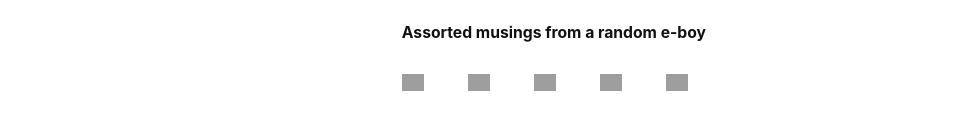
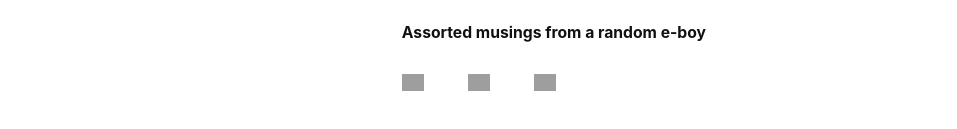
Before and after one commit to ablazingeboy/ablazingeboy.github.io, a plain HTML site: page index.html in a window 1280 px wide. Shown: the part 387-516 px from the top of the page, without its empty margins (25-982 px from the left). Drawn offline with Linux system fonts and the light colour scheme; grey boxes are pictures that could not be loaded.

Commit message:
deploy: ablazingeboy/eboy-blog@0f4634838d1f8422ca6d185c6c24a9523ada3af8

```diff
--- a/index.html
+++ b/index.html
@@ -153,32 +153,6 @@
       </a>
 
 
-
-
-      <a
-        class="social-icons__link"
-        title="Ethereum"
-        href="https://www.youtube.com/watch?v=Tt7bzxurJ1I"
-        target="_blank"
-        rel="me noopener"
-      >
-        <div class="social-icons__icon" style="background-image: url('https://ineedmore.coffee/svg/ethereum.svg')"></div>
-      </a>
-
-
-
-
-      <a
-        class="social-icons__link"
-        title="Bitcoin"
-        href="https://www.youtube.com/watch?v=Tt7bzxurJ1I"
-        target="_blank"
-        rel="me noopener"
-      >
-        <div class="social-icons__icon" style="background-image: url('https://ineedmore.coffee/svg/bitcoin.svg')"></div>
-      </a>
-
-
 </div>
 
   </div>
```
Also changed, not shown: blog/fivestarstrong/index.html (+0 -26 lines), blog/i-made-a-blog/index.html (+0 -26 lines).
